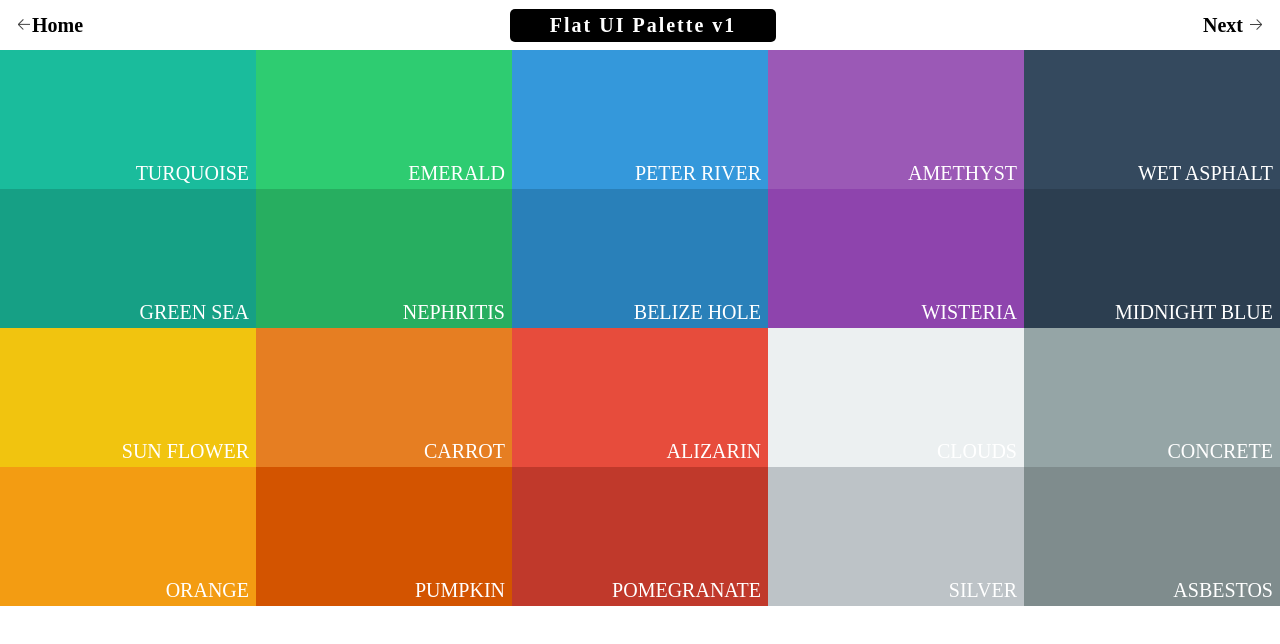
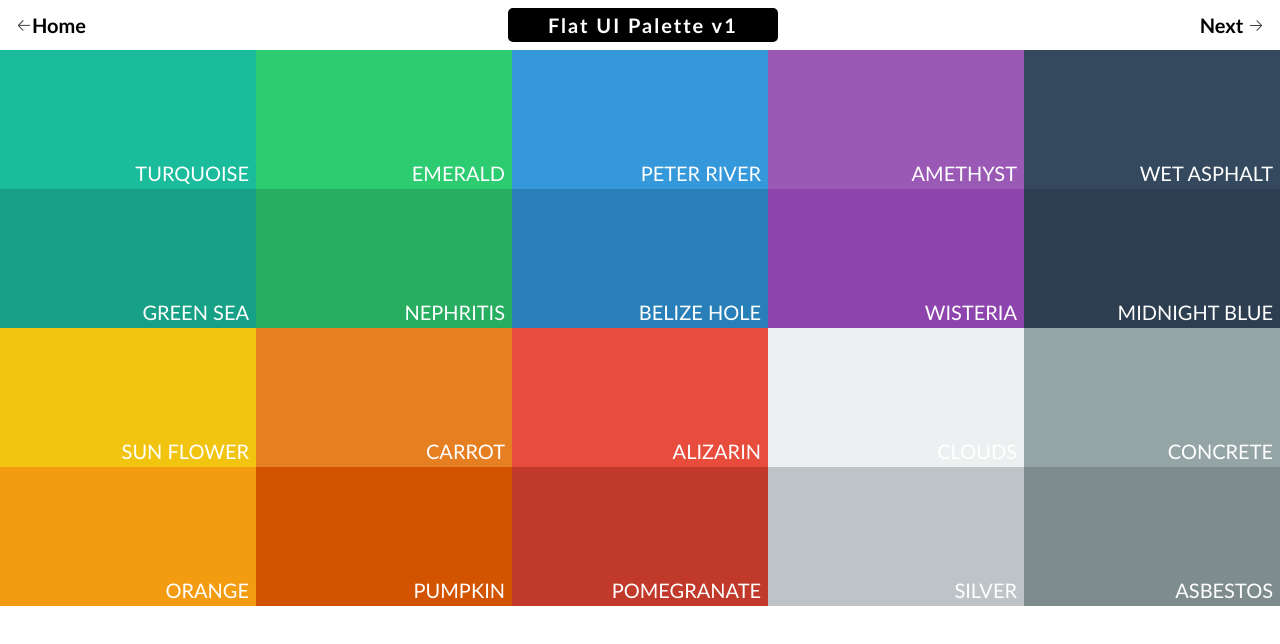
Before and after one commit to Alikhan67595/Clone-Website, a plain HTML site: page pages/color-page1.html in a window 1280 px wide. Drawn offline with Linux system fonts and the light colour scheme.

Commit message:
Update color-page1.css

```diff
--- a/Style/color-page1.css
+++ b/Style/color-page1.css
@@ -1,7 +1,7 @@
 body{
     margin: 0%;
     padding: 0%;
-    font-family: barlow;
+    font-family: calibri,Arial;
     user-select: none;
     scrollbar-width: none;
 
```
